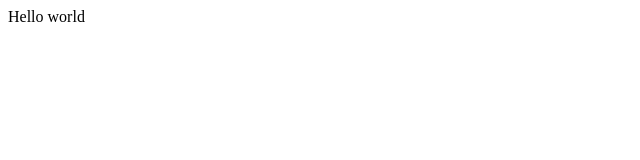
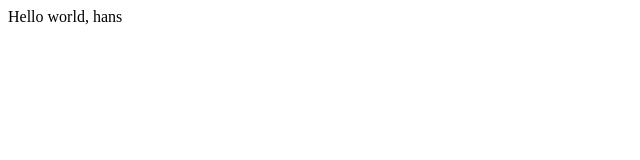
Before and after one commit to han21ks/opentutorials-han21ks, a plain HTML site: page index.html in a window 1280 px wide. Shown: the full height of the page, 0-640 px from the left. Drawn offline with Linux system fonts and the light colour scheme.

Commit message:
change index.html

```diff
--- a/index.html
+++ b/index.html
@@ -20,7 +20,7 @@
 
 	<body>
 
-		Hello world
+		Hello world, hans
 
 	</body>
 
```
